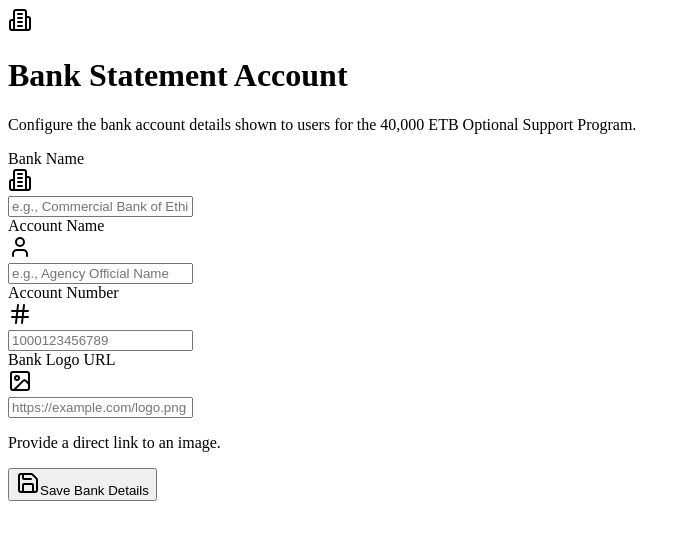
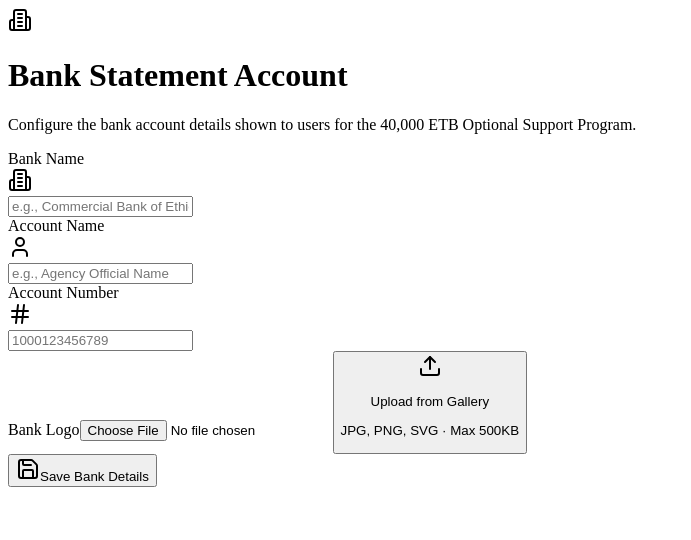
Before and after one commit to Shikur-Ebrahim/lmis1, a Next.js app: page /admin/AdminBankStatementAccount in a window 1280 px wide. Shown: the top 540 px of the page, without its empty margins (0-691 px from the left). Built offline with nearby package versions, Linux system fonts and the light colour scheme; no server answers; the database is empty.

Commit message:
Replace bank logo URL input with gallery file upload (base64)

```diff
--- a/src/pages/admin/AdminBankStatementAccount.jsx
+++ b/src/pages/admin/AdminBankStatementAccount.jsx
@@ -1,9 +1,9 @@
 "use client"
 
-import { useState, useEffect } from "react"
+import { useState, useEffect, useRef } from "react"
 import { doc, getDoc, setDoc } from "firebase/firestore"
 import { db } from "../../config/firebase"
-import { Building2, Save, CheckCircle, AlertCircle, Hash, User, Image as ImageIcon } from "lucide-react"
+import { Building2, Save, CheckCircle, AlertCircle, Hash, User, Upload, X, ImageIcon } from "lucide-react"
 
 export default function AdminBankStatementAccount() {
   const [bankInfo, setBankInfo] = useState({
@@ -15,6 +15,9 @@
   const [loading, setLoading] = useState(true)
   const [saving, setSaving] = useState(false)
   const [message, setMessage] = useState(null)
+  const [logoPreview, setLogoPreview] = useState(null)
+  const [uploadingLogo, setUploadingLogo] = useState(false)
+  const fileInputRef = useRef(null)
 
   useEffect(() => {
     fetchBankInfo()
@@ -34,6 +37,9 @@
           accountNumber: data.accountNumber || "",
           bankLogoUrl: data.bankLogoUrl || ""
         })
+        if (data.bankLogoUrl) {
+          setLogoPreview(data.bankLogoUrl)
+        }
       }
     } catch (error) {
       console.error("Error fetching bank settings:", error)
@@ -61,6 +67,43 @@
   const handleChange = (e) => {
     const { name, value } = e.target
     setBankInfo(prev => ({ ...prev, [name]: value }))
+  }
+
+  const handleLogoUpload = (e) => {
+    const file = e.target.files[0]
+    if (!file) return
+
+    // Validate file type
+    if (!file.type.startsWith("image/")) {
+      showMessage("Please select an image file (JPG, PNG, etc.)", "error")
+      return
+    }
+
+    // Validate file size (max 500KB for Firestore storage)
+    if (file.size > 500 * 1024) {
+      showMessage("Image must be smaller than 500KB for optimal performance.", "error")
+      return
+    }
+
+    setUploadingLogo(true)
+    const reader = new FileReader()
+    reader.onload = (event) => {
+      const base64String = event.target.result
+      setLogoPreview(base64String)
+      setBankInfo(prev => ({ ...prev, bankLogoUrl: base64String }))
+      setUploadingLogo(false)
+    }
+    reader.onerror = () => {
+      showMessage("Failed to read image file. Please try again.", "error")
+      setUploadingLogo(false)
+    }
+    reader.readAsDataURL(file)
+  }
+
+  const handleRemoveLogo = () => {
+    setLogoPreview(null)
+    setBankInfo(prev => ({ ...prev, bankLogoUrl: "" }))
+    if (fileInputRef.current) fileInputRef.current.value = ""
   }
 
   const showMessage = (msg, type) => {
@@ -158,23 +201,71 @@
               </div>
             </div>
 
-            {/* Bank Logo URL */}
+            {/* Bank Logo - File Upload from Gallery */}
             <div>
-              <label className="block text-sm font-medium text-gray-700 mb-2">Bank Logo URL</label>
-              <div className="relative">
-                <div className="absolute inset-y-0 left-0 pl-3 flex items-center pointer-events-none">
-                  <ImageIcon className="h-5 w-5 text-gray-400" />
+              <label className="block text-sm font-medium text-gray-700 mb-2">Bank Logo</label>
+
+              {/* Hidden file input */}
+              <input
+                ref={fileInputRef}
+                type="file"
+                accept="image/*"
+                onChange={handleLogoUpload}
+                className="hidden"
+                id="bankLogoFileInput"
+              />
+
+              {logoPreview ? (
+                /* Preview with remove option */
+                <div className="relative w-full border-2 border-emerald-300 rounded-xl p-4 bg-emerald-50 flex items-center space-x-4">
+                  <img
+                    src={logoPreview}
+                    alt="Bank Logo Preview"
+                    className="w-16 h-16 object-contain bg-white rounded-lg shadow-sm p-1 border border-gray-200"
+                  />
+                  <div className="flex-1">
+                    <p className="text-sm font-medium text-emerald-700">Logo uploaded ✓</p>
+                    <p className="text-xs text-gray-500 mt-0.5">Click change to update</p>
+                    <button
+                      type="button"
+                      onClick={() => fileInputRef.current?.click()}
+                      className="mt-2 text-xs bg-emerald-600 text-white px-3 py-1 rounded-lg hover:bg-emerald-700 transition-colors"
+                    >
+                      Change Logo
+                    </button>
+                  </div>
+                  <button
+                    type="button"
+                    onClick={handleRemoveLogo}
+                    className="absolute top-2 right-2 p-1 bg-red-100 rounded-full hover:bg-red-200 transition-colors text-red-500"
+                    title="Remove logo"
+                  >
+                    <X className="w-4 h-4" />
+                  </button>
                 </div>
-                <input
-                  type="text"
-                  name="bankLogoUrl"
-                  value={bankInfo.bankLogoUrl}
-                  onChange={handleChange}
-                  placeholder="https://example.com/logo.png"
-                  className="pl-10 w-full border border-gray-300 rounded-lg px-4 py-2 focus:ring-2 focus:ring-emerald-500 focus:border-emerald-500 transition-colors outline-none"
-                />
-              </div>
-              <p className="text-xs text-gray-500 mt-1">Provide a direct link to an image.</p>
+              ) : (
+                /* Upload button */
+                <button
+                  type="button"
+                  onClick={() => fileInputRef.current?.click()}
+                  disabled={uploadingLogo}
+                  className="w-full border-2 border-dashed border-gray-300 rounded-xl p-6 flex flex-col items-center justify-center gap-2 hover:border-emerald-400 hover:bg-emerald-50 transition-all cursor-pointer group disabled:opacity-60"
+                >
+                  {uploadingLogo ? (
+                    <div className="animate-spin rounded-full h-8 w-8 border-b-2 border-emerald-500" />
+                  ) : (
+                    <>
+                      <div className="p-3 bg-gray-100 rounded-full group-hover:bg-emerald-100 transition-colors">
+                        <Upload className="w-6 h-6 text-gray-400 group-hover:text-emerald-600 transition-colors" />
+                      </div>
+                      <p className="text-sm font-medium text-gray-600 group-hover:text-emerald-700">
+                        Upload from Gallery
+                      </p>
+                      <p className="text-xs text-gray-400">JPG, PNG, SVG · Max 500KB</p>
+                    </>
+                  )}
+                </button>
+              )}
             </div>
 
           </div>
@@ -182,8 +273,8 @@
           {/* Preview Section */}
           {bankInfo.bankName && (
              <div className="mt-8 p-6 border border-gray-200 rounded-xl bg-gray-50 flex items-center space-x-6">
-                {bankInfo.bankLogoUrl ? (
-                   <img src={bankInfo.bankLogoUrl} alt="Bank Logo" className="w-16 h-16 object-contain bg-white rounded shadow-sm p-1" />
+                {logoPreview ? (
+                   <img src={logoPreview} alt="Bank Logo" className="w-16 h-16 object-contain bg-white rounded shadow-sm p-1" />
                 ) : (
                    <div className="w-16 h-16 bg-gray-200 rounded flex items-center justify-center text-gray-400">
                      <Building2 className="w-8 h-8" />
```
